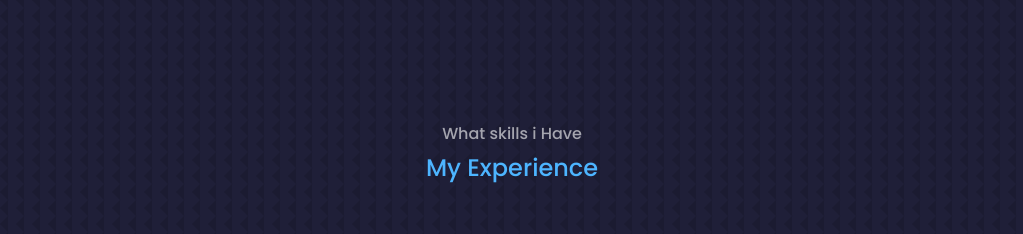
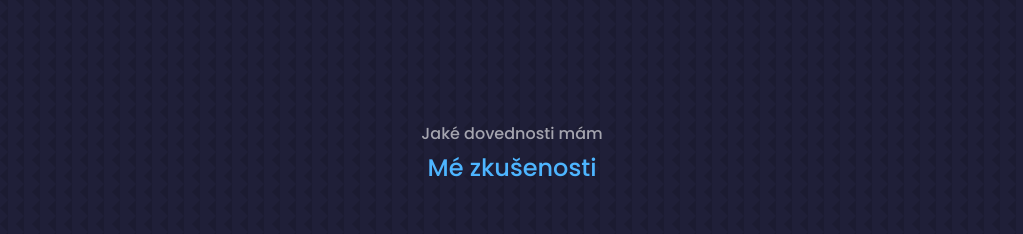
Before and after one commit to korinekj/first-react-portfolio, a React (Create React App) app: page / in a window 1280 px wide. Shown: the part 1480-1714 px from the top of the page, without its empty margins (128-1151 px from the left). Built offline with nearby package versions, Linux system fonts and the light colour scheme.

Commit message:
Experience.jsx - zmeny textu do cestiny

```diff
--- a/src/components/experience/Experience.jsx
+++ b/src/components/experience/Experience.jsx
@@ -5,8 +5,8 @@
 const Experience = () => {
   return (
     <section id="experience">
-      <h5>What skills i Have</h5>
-      <h2>My Experience</h2>
+      <h5>Jaké dovednosti mám</h5>
+      <h2>Mé zkušenosti</h2>
 
       <div className="container experience__container">
         <div className="experience__frontend">
```
